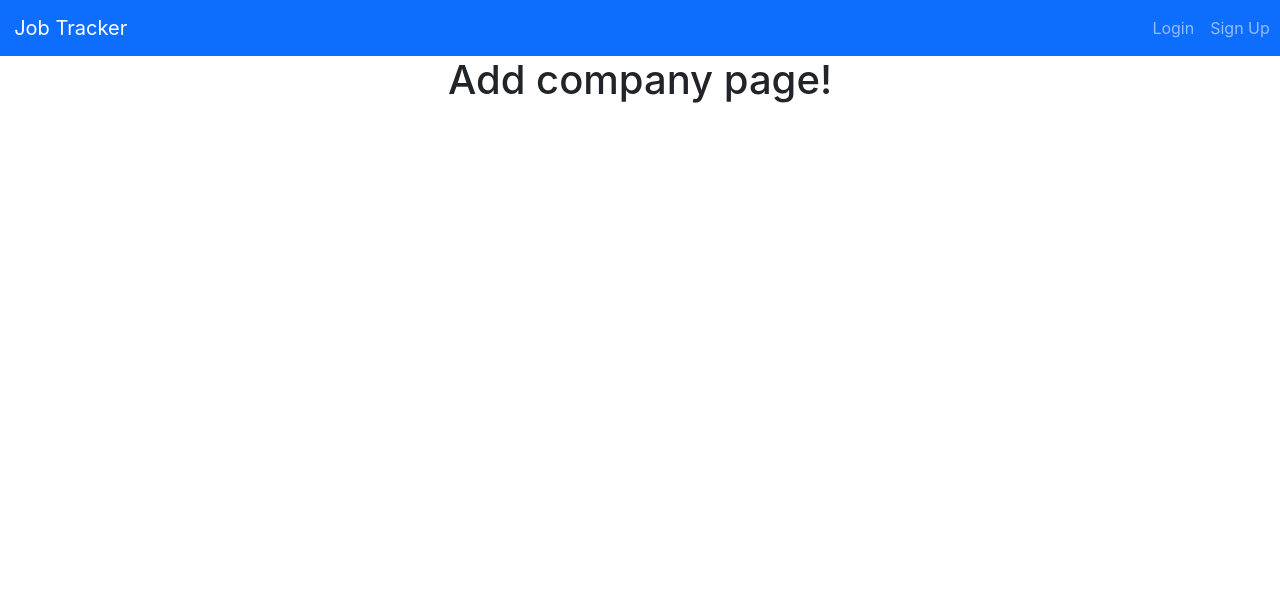
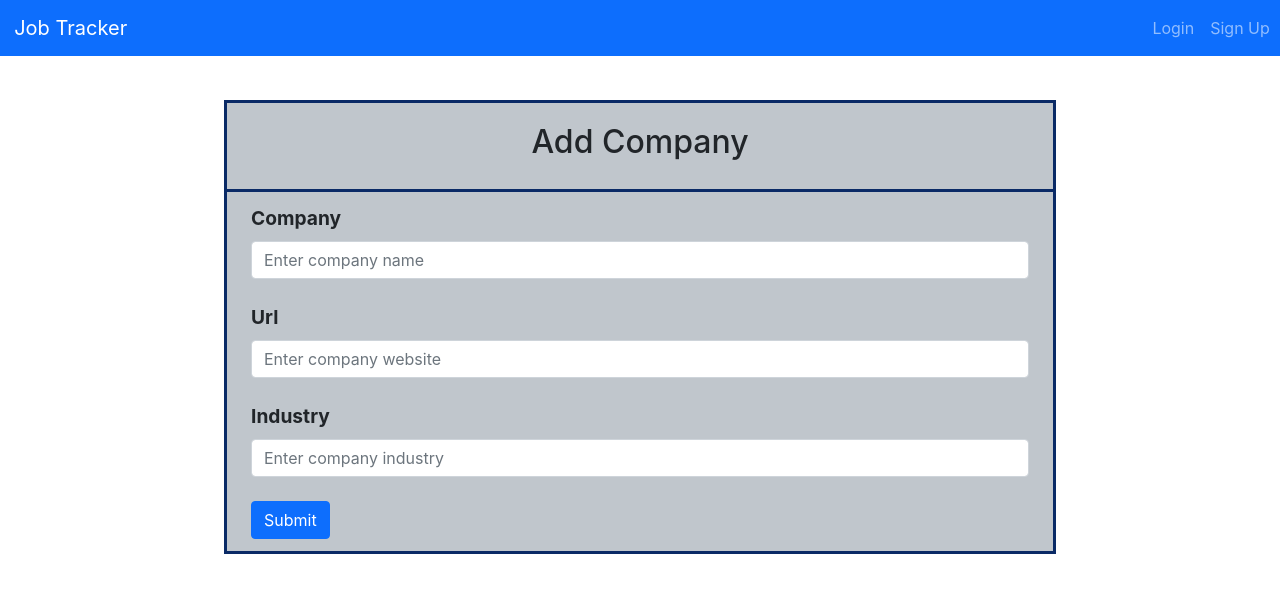
Before and after one commit to Dueonkim89/Job-Tracker, a React (Create React App) app: page /add_company in a window 1280 px wide. Shown: the top 592 px of the page. Built offline with nearby package versions, Linux system fonts and the light colour scheme.

Commit message:
finished UI for Add Company page

```diff
--- a/src/client/components/AddCompany.tsx
+++ b/src/client/components/AddCompany.tsx
@@ -1,10 +1,63 @@
 import * as React from 'react';
+import { Container, Row, Form, Button, Col } from 'react-bootstrap';
+
+const formPadding: string = ".75rem";
+const labelFontSize: string = "1.2rem";
 
 class AddCompany extends React.Component {
-    // required data: name, industry, url
+    handleSubmit(event: any) : void {
+        // required data: name, industry, url
+        event.preventDefault();
+
+        // TODO: validate form
+
+        // MAKE POST request to server
+
+        // if successful, redirect to NewJobApplication
+            // pass company name as props
+            // have company name pre-selected in select menu
+
+    }
+
+    createApplicationHeader(argument: void) : JSX.Element {
+        return (
+            <h2 style={{padding: "1.25rem", color: "#212529" }}>Add Company</h2>
+        );
+    }
+
+    createApplicationForm() : JSX.Element {
+        return (
+            <Form>
+                <Form.Group style={{padding: formPadding}} >
+                    <Form.Label htmlFor="companyName" style={{fontWeight: 'bold', fontSize: labelFontSize}}>Company</Form.Label>
+                    <Form.Control id="companyName" type="text" placeholder="Enter company name" />
+                </Form.Group>
+                <Form.Group style={{padding: formPadding}} >
+                    <Form.Label htmlFor="url" style={{fontWeight: 'bold', fontSize: labelFontSize}}>Url</Form.Label>
+                    <Form.Control id="url" type="text" placeholder="Enter company website" />
+                </Form.Group>
+                <Form.Group style={{padding: formPadding}} >
+                    <Form.Label htmlFor="industry" style={{fontWeight: 'bold', fontSize: labelFontSize}}>Industry</Form.Label>
+                    <Form.Control id="industry" type="text" placeholder="Enter company industry" />
+                </Form.Group>
+                <div style={{padding: formPadding}}>
+                    <Button type="submit">Submit</Button>
+                </div>
+            </Form>
+        );
+    }
+
     render() {
+        const ApplicationFormBorder: string = "3px solid #0a2a66";
         return (
-            <h1>Add company page!</h1>
+            <Container fluid style={{ marginTop: "2.75rem", width: '65vw', border: ApplicationFormBorder}}>
+                <Row style={{borderBottom: ApplicationFormBorder, backgroundColor: "#c0c6cc"}}>
+                    {this.createApplicationHeader()}
+                </Row>
+                <Row style={{backgroundColor: "#c0c6cc", textAlign: "left"}}>
+                    {this.createApplicationForm()}
+                </Row>
+            </Container>
         );
     }
 }
```
Also changed, not shown: 1 other file (tests, documents, lock files or other folders).
